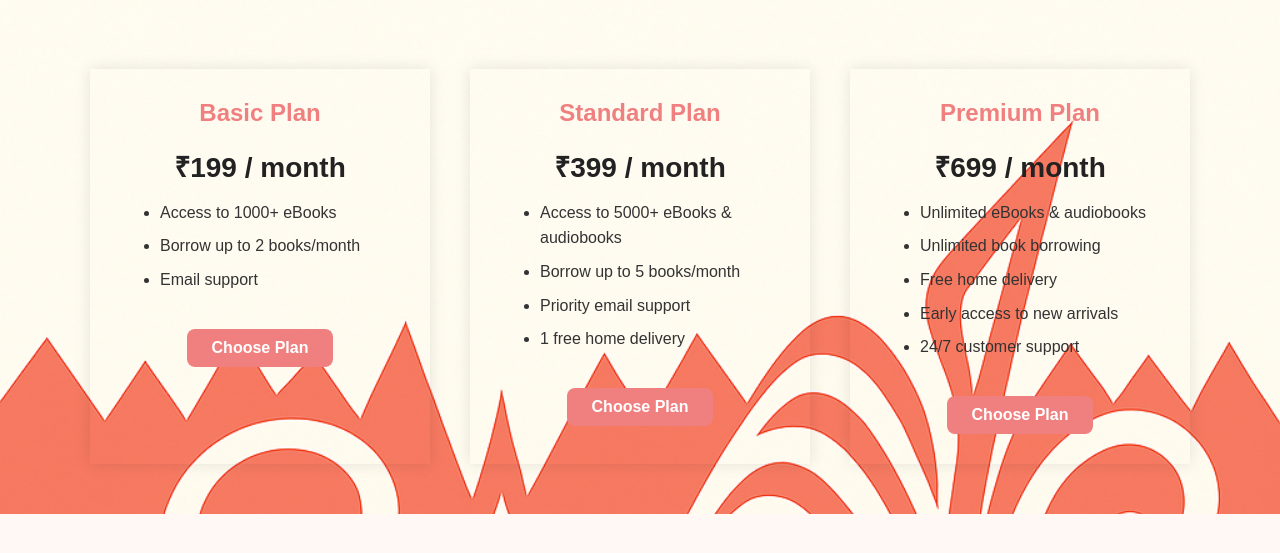
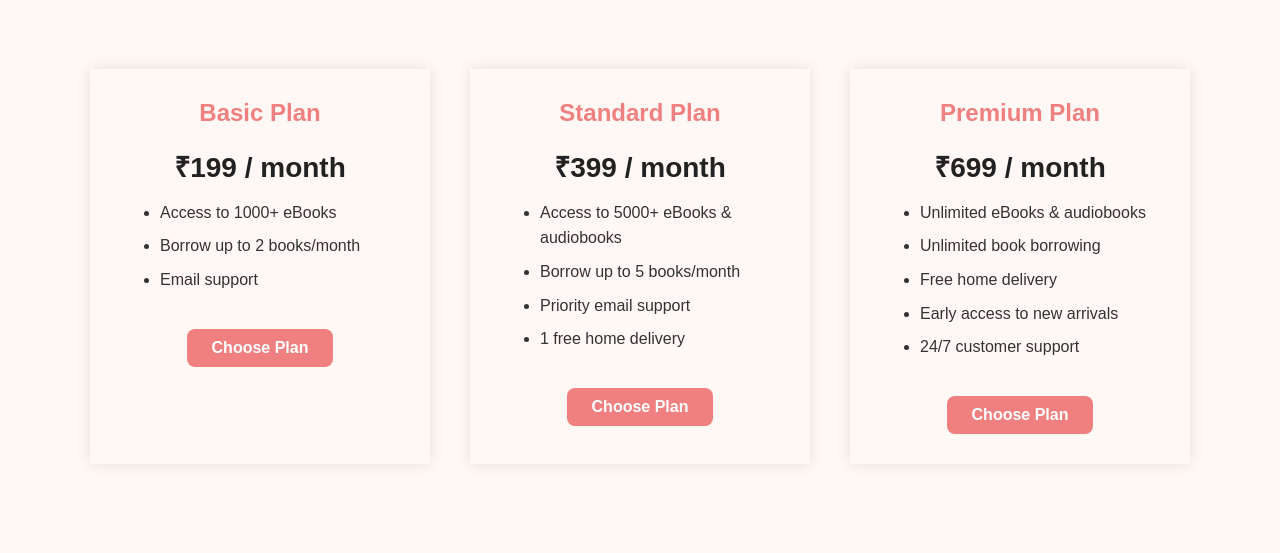
Before and after one commit to Hariharan-dev404/PageLoft, a plain HTML site: page membership.html in a window 1280 px wide. Shown: the part 143-696 px from the top of the page. Drawn offline with Linux system fonts and the light colour scheme.

Commit message:
Update membership.html

```diff
--- a/membership.html
+++ b/membership.html
@@ -79,12 +79,8 @@
       font-weight: bold;
       cursor: pointer;
     }
-    .bak {
-      background-image: url("footim.jpg");
-      background-size: cover;
-    }
 
-    /* 📱 Responsive Styles */
+
     @media (max-width: 768px) {
       .header h1 {
         font-size: 28px;
```
